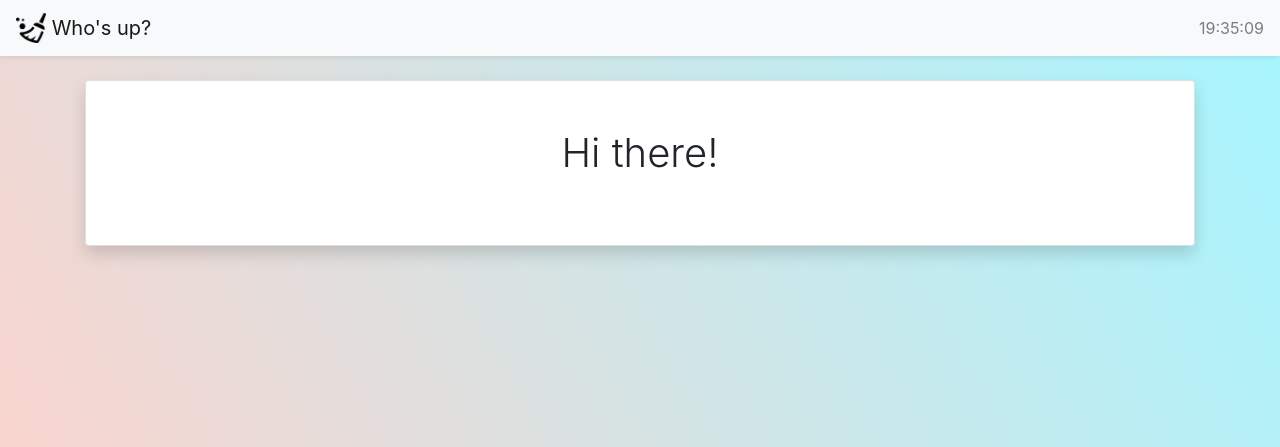
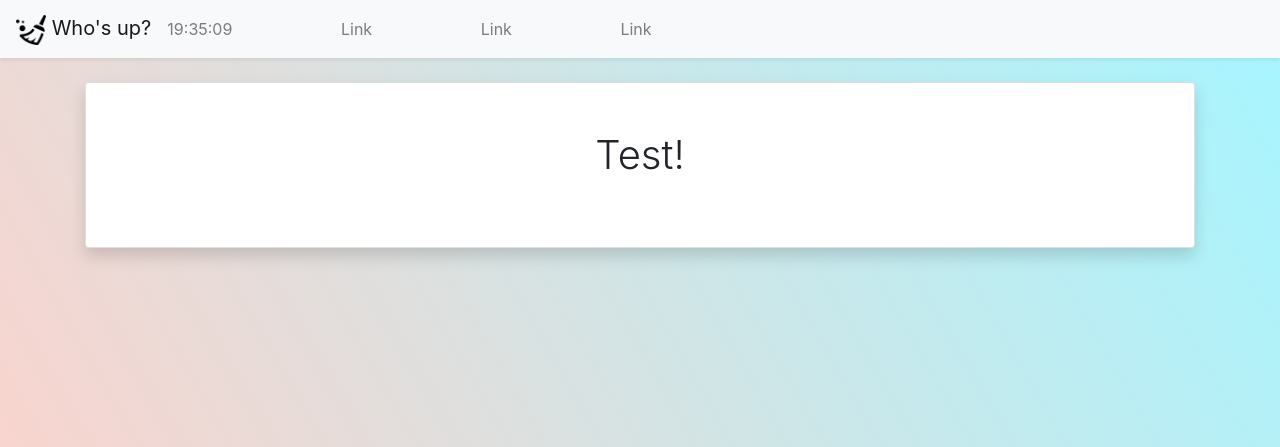
Before and after one commit to sandspider2234/whos_up, a Flask app: page / in a window 1280 px wide. Shown: the top 447 px of the page. Run offline with Flask 2, Linux system fonts and the light colour scheme; some libraries are stand-ins or nearby versions.

Commit message:
add navbar to the website
- change clock position and animation based on media size
- navbar collapses based on the media size

```diff
--- a/routes.py
+++ b/routes.py
@@ -1,6 +1,12 @@
 import flask
+
 app = flask.Flask(__name__)
+
 
 @app.route('/')
 def hello_world():
     return flask.render_template('home.html')
+
+
+if __name__ == '__main__':
+    app.run(debug=True)
--- a/static/css/main.css
+++ b/static/css/main.css
@@ -14,3 +14,19 @@
     font-weight: 300;
     text-align: center;
 }
+
+@media (max-width: 768px) {
+   .clockAnimation {
+      animation-name: slideInRight;
+      animation-duration: 1s;
+      animation-fill-mode: both;
+  }
+}
+
+@media (min-width: 769px) {
+   .clockAnimation {
+      animation-name: slideInDown;
+      animation-duration: 1s;
+      animation-fill-mode: both;
+  }
+}
--- a/static/js/time.js
+++ b/static/js/time.js
@@ -1,3 +1,4 @@
+
 var interval = setInterval(timestamp, 1000);
 
 
--- a/templates/home.html
+++ b/templates/home.html
@@ -1,5 +1,7 @@
 {% extends "layout.html" %}
 
+
+
 {% block content %}
-<h1>Hi there!</h1>
+<h1>Test!</h1>
 {% endblock %}
--- a/templates/layout.html
+++ b/templates/layout.html
@@ -1,6 +1,8 @@
 <!doctype html>
 <html>
+
 <head>
+    <title>Who's up?</title>
     <link rel="apple-touch-icon" sizes="180x180" href="/static/img/apple-touch-icon.png">
     <link rel="icon" type="image/png" sizes="32x32" href="/static/img/favicon-32x32.png">
     <link rel="icon" type="image/png" sizes="16x16" href="/static/img/favicon-16x16.png">
@@ -11,33 +13,51 @@
     <meta name="msapplication-config" content="/static/img/browserconfig.xml">
     <meta name="theme-color" content="#ffffff">
     <meta charset="utf-8">
-        <meta name="viewport" content="width=device-width, initial-scale=1.0">
+    <meta name="viewport" content="width=device-width, initial-scale=1.0, user-scalable=no">
     <link rel="stylesheet" href="https://stackpath.bootstrapcdn.com/bootstrap/4.1.3/css/bootstrap.min.css" integrity="sha384-MCw98/SFnGE8fJT3GXwEOngsV7Zt27NXFoaoApmYm81iuXoPkFOJwJ8ERdknLPMO" crossorigin="anonymous">
     <link rel="stylesheet" href="https://cdn.jsdelivr.net/npm/animate.css@3.5.2/animate.min.css">
     <link rel="stylesheet" href="/static/css/main.css">
+    <script src="https://code.jquery.com/jquery-3.3.1.slim.min.js" integrity="sha384-q8i/X+965DzO0rT7abK41JStQIAqVgRVzpbzo5smXKp4YfRvH+8abtTE1Pi6jizo" crossorigin="anonymous"></script>
+    <script src="https://cdnjs.cloudflare.com/ajax/libs/popper.js/1.14.3/umd/popper.min.js" integrity="sha384-ZMP7rVo3mIykV+2+9J3UJ46jBk0WLaUAdn689aCwoqbBJiSnjAK/l8WvCWPIPm49" crossorigin="anonymous"></script>
+    <script src="https://stackpath.bootstrapcdn.com/bootstrap/4.1.3/js/bootstrap.min.js" integrity="sha384-ChfqqxuZUCnJSK3+MXmPNIyE6ZbWh2IMqE241rYiqJxyMiZ6OW/JmZQ5stwEULTy" crossorigin="anonymous"></script>
     <script src="/static/js/time.js"></script>
-        <title>Who's up?</title>
 </head>
+
 <body>
-        <nav class="navbar navbar-light bg-light shadow-sm" style="z-index: 1;">
-            <a class="navbar-brand" href="#">
-                <img src="/static/img/broom.png" width="30" height="30" class="d-inline-block align-top" alt="">
-                Who's up?
+    <nav class="navbar navbar-expand-md navbar-light bg-light shadow-sm" style="z-index: 1;">
+        <a class="navbar-brand bg-light" href="#">
+            <img src="/static/img/broom.png" width="30" height="30" alt=""> Who's up?
         </a>
-            <span class="navbar-text animated slideInRight" id="clock">00:00:00</span>
+        <span class="navbar-text animated clockAnimation ml-auto mr-2" id="clock">00:00:00</span>
+        <div class="bg-light" style="z-index: 2;">
+            <button class="navbar-toggler" type="button" data-toggle="collapse" data-target="#mobileNavbar" aria-controls="mobileNavbar" aria-expanded="false" aria-label="Toggle navigation">
+                <span class="navbar-toggler-icon"></span>
+            </button>
+        </div>
+
+        <div class="collapse navbar-collapse" id="mobileNavbar">
+            <ul class="navbar-nav w-50" style="justify-content: space-evenly;">
+                <li class="nav-item">
+                    <a class="nav-link" href="#">Link<span class="sr-only">(current)</span></a>
+                </li>
+                <li class="nav-item">
+                    <a class="nav-link" href="#">Link</a>
+                </li>
+                <li class="nav-item">
+                    <a class="nav-link" href="#">Link</a>
+                </li>
+            </ul>
+        </div>
     </nav>
     <div class="container">
         <div class="my-4 justify-content-center">
-                <div class="card animated slideInDown shadow">
+            <div class="card animated fadeInDown shadow">
                 <div class="py-5 card-title">
-                            {% block content %}
-                            {% endblock %}
+                    {% block content %} {% endblock %}
                 </div>
             </div>
         </div>
     </div>
-        <script src="https://code.jquery.com/jquery-3.3.1.slim.min.js" integrity="sha384-q8i/X+965DzO0rT7abK41JStQIAqVgRVzpbzo5smXKp4YfRvH+8abtTE1Pi6jizo" crossorigin="anonymous"></script>
-        <script src="https://cdnjs.cloudflare.com/ajax/libs/popper.js/1.14.3/umd/popper.min.js" integrity="sha384-ZMP7rVo3mIykV+2+9J3UJ46jBk0WLaUAdn689aCwoqbBJiSnjAK/l8WvCWPIPm49" crossorigin="anonymous"></script>
-        <script src="https://stackpath.bootstrapcdn.com/bootstrap/4.1.3/js/bootstrap.min.js" integrity="sha384-ChfqqxuZUCnJSK3+MXmPNIyE6ZbWh2IMqE241rYiqJxyMiZ6OW/JmZQ5stwEULTy" crossorigin="anonymous"></script>
 </body>
+
 </html>
```
Lines whose indentation alone changed are shown as unchanged.
